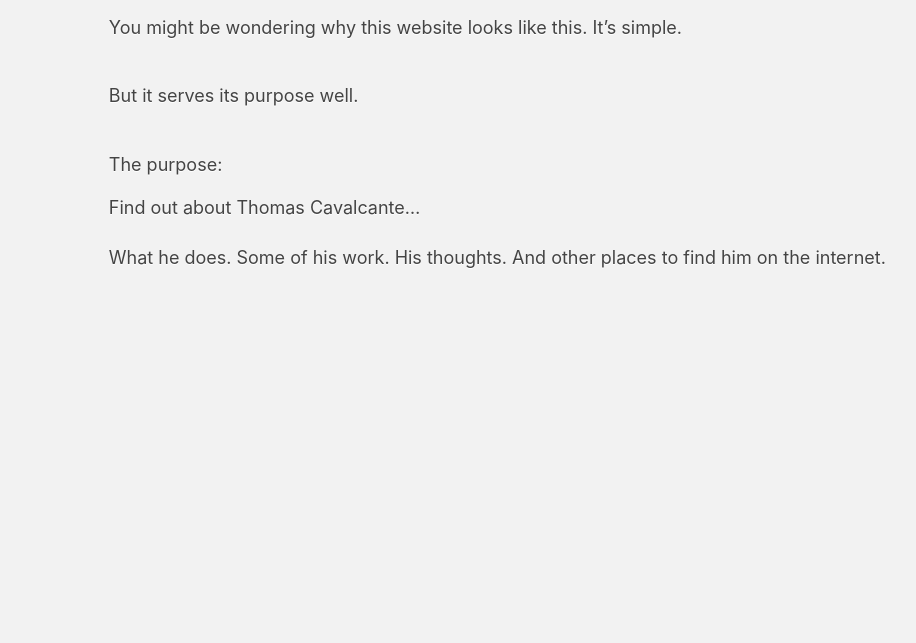
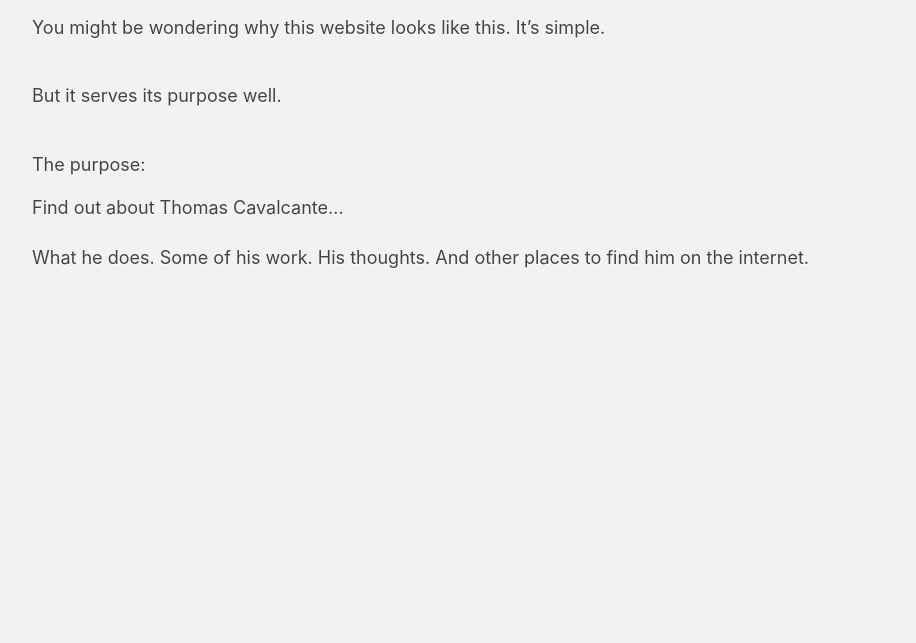
Before and after one commit to tpcav/my-website, a plain HTML site: page index.html in a window 1280 px wide. Shown: the part 157-800 px from the top of the page, without its empty margins (64-980 px from the left). Drawn offline with Linux system fonts and the light colour scheme.

Commit message:
Update index.html
Changed max wish size

```diff
--- a/index.html
+++ b/index.html
@@ -8,7 +8,7 @@
 <title>TomCav's Website</title>
 
 <style type="text/css">
-body {margin: 5% auto; background: #f2f2f2; color: #444444; font-family: -apple-system, BlinkMacSystemFont, "Segoe UI", Roboto, Helvetica, Arial, sans-serif; font-size: 18px; line-height: 1.4; text-shadow: 0 1px 0 #ffffff; max-width: 73%;}
+body {margin: 5% auto; background: #f2f2f2; color: #444444; font-family: -apple-system, BlinkMacSystemFont, "Segoe UI", Roboto, Helvetica, Arial, sans-serif; font-size: 18px; line-height: 1.4; text-shadow: 0 1px 0 #ffffff; max-width: 85%;}
 p.p1 {margin: 0.0px 0.0px 3.0px 0.0px; font: 26.0px}
 p.p2 {margin: 0.0px 0.0px 0.0px 0.0px; font: 16.0px}
 p.p3 {margin: 0.0px 0.0px 0.0px 0.0px; font: 16.0px; min-height: 21.0px}
```
